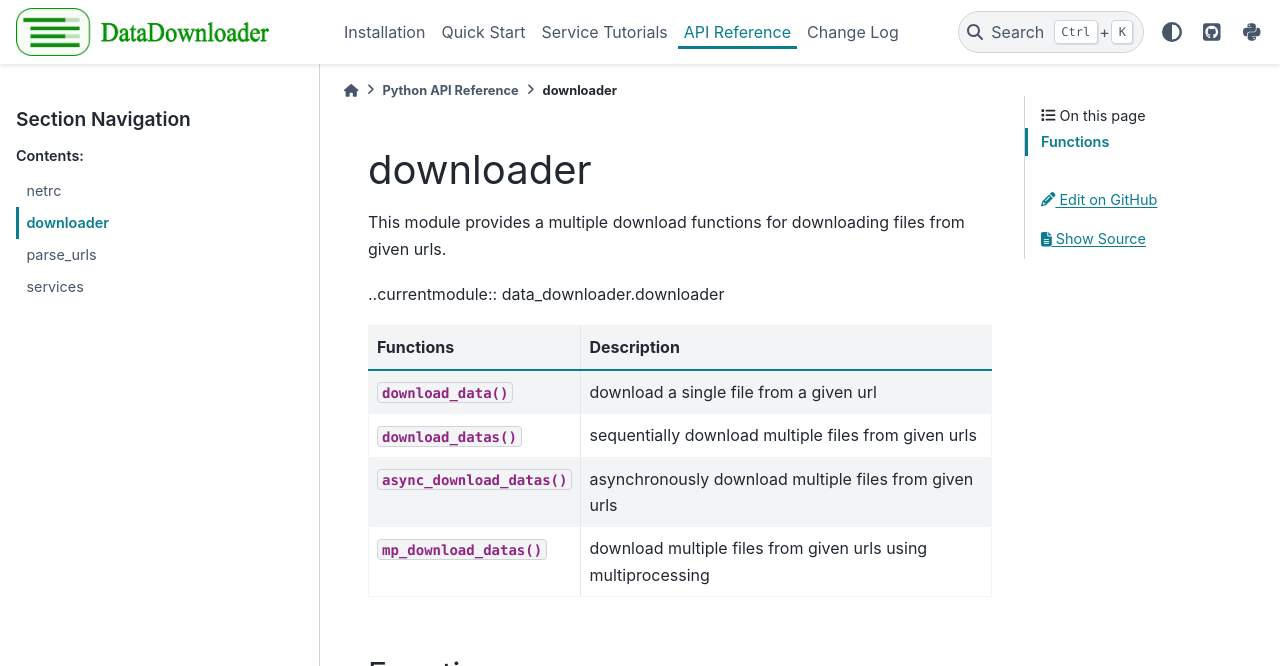
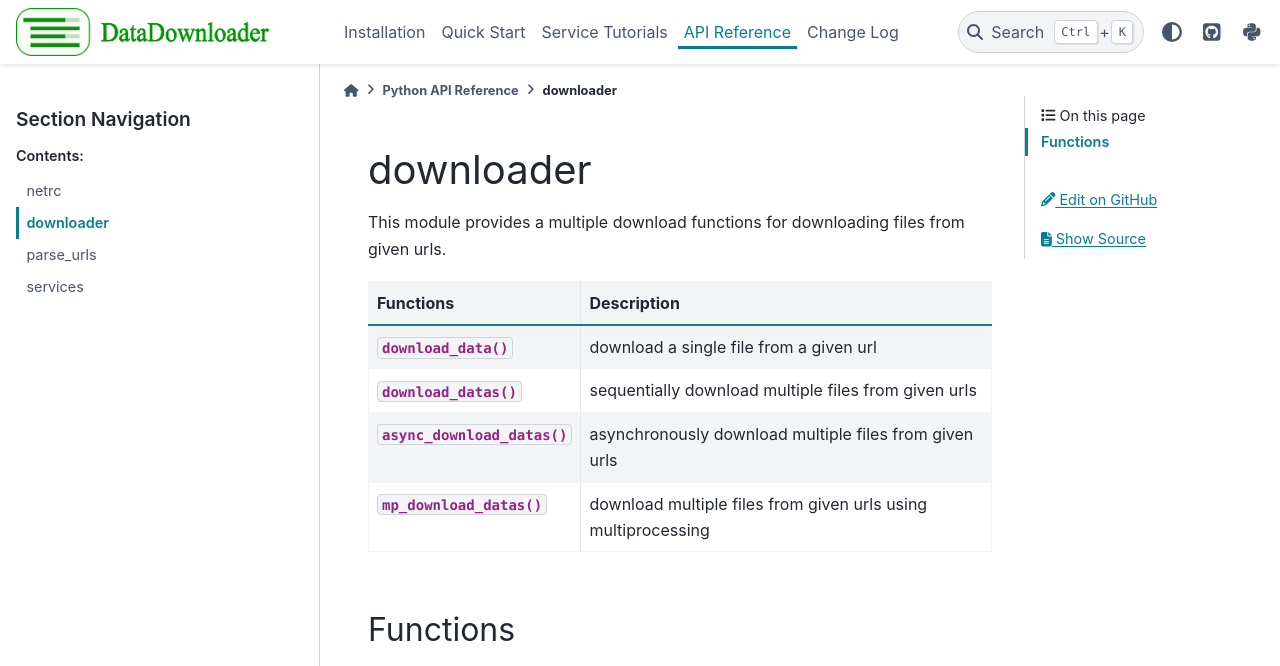
Before and after one commit to Fanchengyan/data-downloader, a Sphinx documentation site: the page built from docs/source/api/downloader.rst, in a window 1280 px wide and 1284 px high. Shown: the top 666 px of the window. Built offline with Sphinx 7.4.7 and the PyData theme 0.15.4, drawn with Linux system fonts in a browser that asks for light colours; grey boxes are pictures that could not be loaded.

Commit message:
update docs

```diff
--- a/docs/source/api/downloader.rst
+++ b/docs/source/api/downloader.rst
@@ -5,7 +5,7 @@ downloader
 
 This module provides a multiple download functions for downloading files from given urls.
 
-..currentmodule:: data_downloader.downloader
+.. currentmodule:: data_downloader.downloader
 
 .. csv-table::
    :file: tables/downloader.csv
--- a/docs/source/api/tables/downloader.csv
+++ b/docs/source/api/tables/downloader.csv
@@ -1,5 +1,5 @@
 Functions                     ,Description
-:func:`.download_data`        ,download a single file from a given url
-:func:`.download_datas`       ,sequentially download multiple files from given urls
-:func:`.async_download_datas` ,asynchronously download multiple files from given urls
-:func:`.mp_download_datas`    ,download multiple files from given urls using multiprocessing
+:func:`download_data`        ,download a single file from a given url
+:func:`download_datas`       ,sequentially download multiple files from given urls
+:func:`async_download_datas` ,asynchronously download multiple files from given urls
+:func:`mp_download_datas`    ,download multiple files from given urls using multiprocessing
```
Also changed, not shown: other parts of docs/source/api/downloader.rst (+4 -4 lines).
